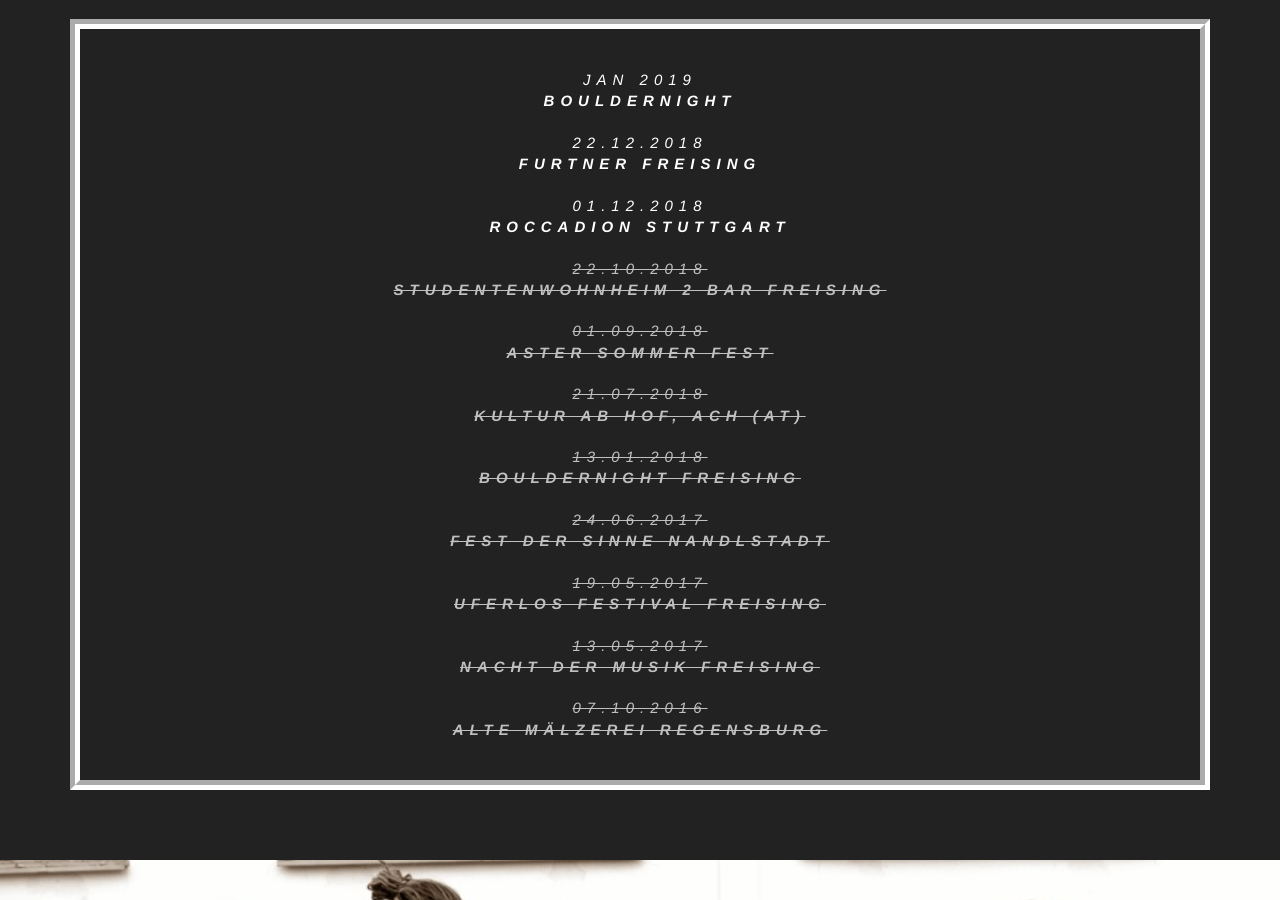
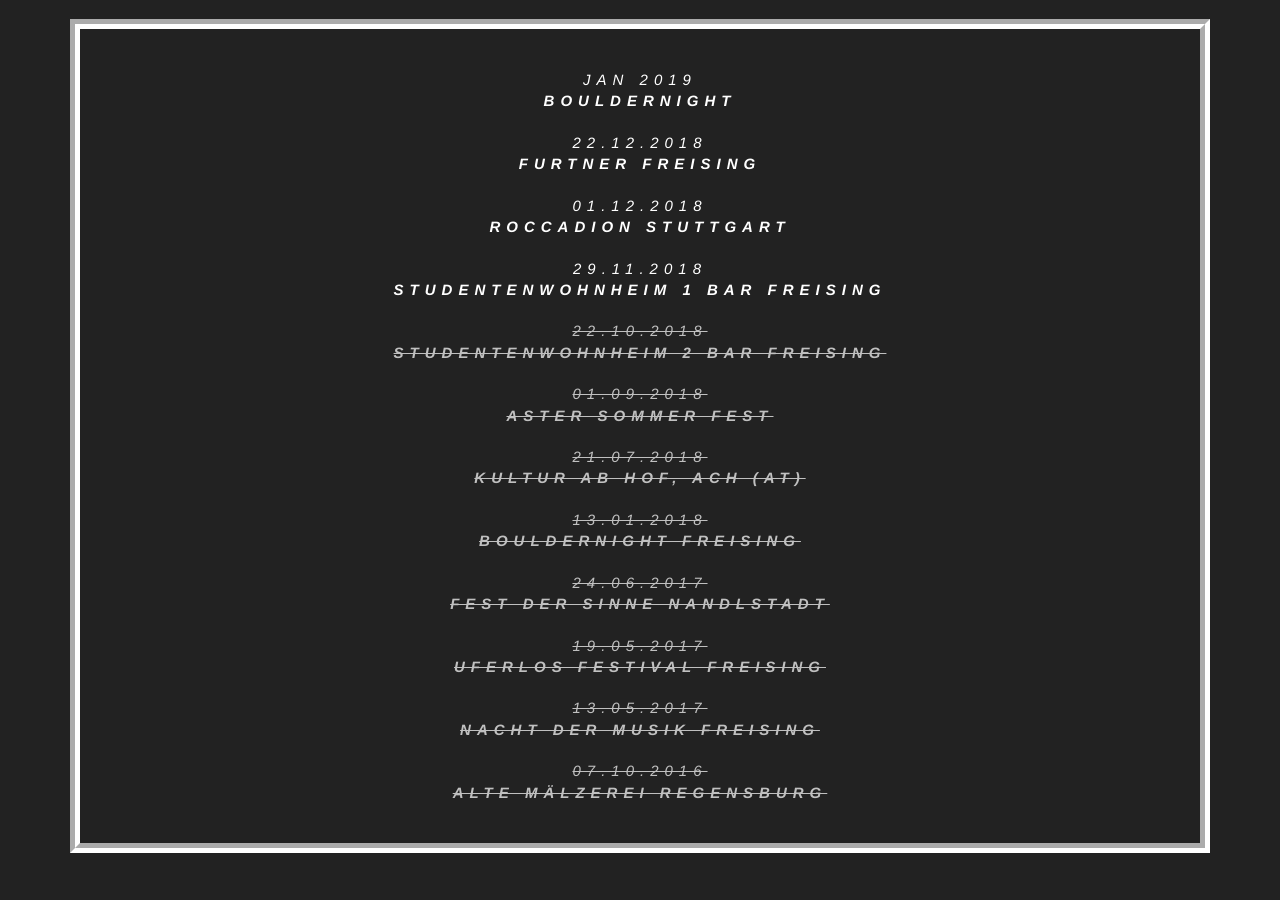
Before and after one commit to jabbadafunk/jabbadafunk.github.io, a Jekyll site: the page built from index.html, in a window 1280 px wide and 900 px high, scrolled down 1055 px. Built offline with Jekyll 4.4.1, drawn with Linux system fonts in a browser that asks for light colours.

Commit message:
Update from Forestry.io - Updated gigs.yml

```diff
--- a/_data/gigs.yml
+++ b/_data/gigs.yml
@@ -7,6 +7,9 @@
   completed: false
 - location: Roccadion Stuttgart
   date: 01.12.2018
+  completed: false
+- location: Studentenwohnheim 1 Bar Freising
+  date: 29.11.2018
   completed: false
 - location: Studentenwohnheim 2 Bar Freising
   date: 22.10.2018
```
